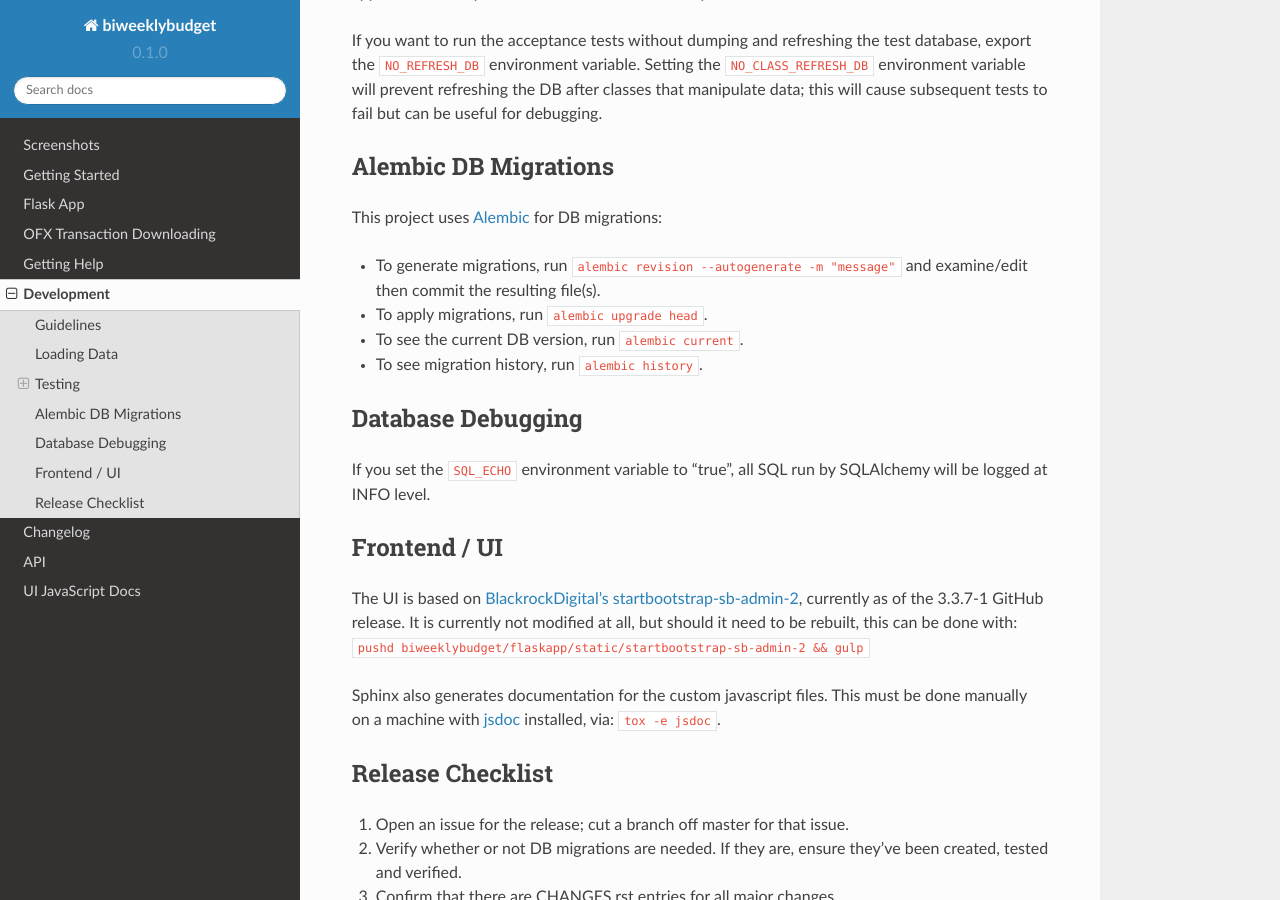
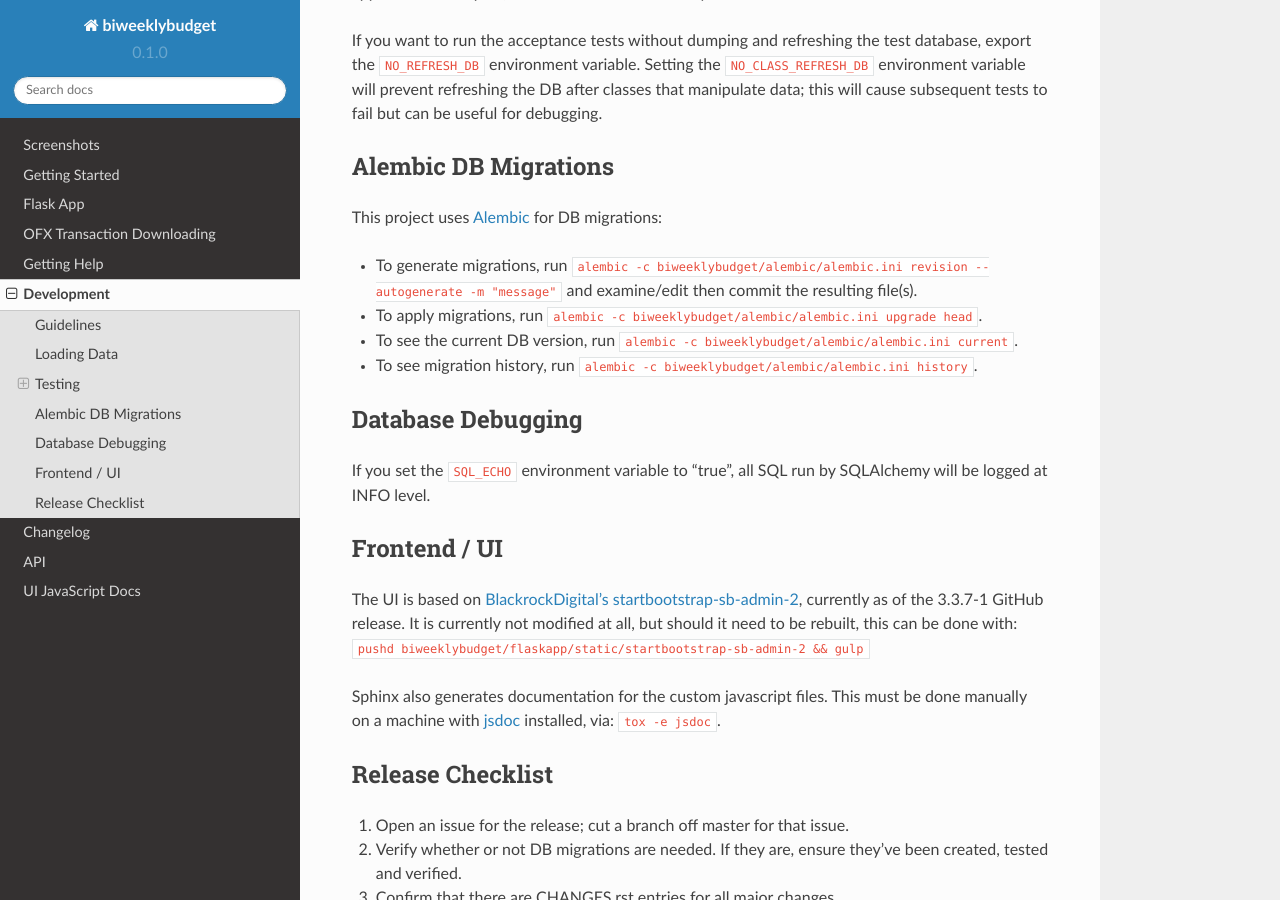
Before and after one commit to jantman/biweeklybudget, a Sphinx documentation site: the page built from docs/source/development.rst, in a window 1280 px wide and 900 px high, scrolled down 1871 px. Built offline with Sphinx 7.4.7 and the Read the Docs theme 2.0.0, drawn with Linux system fonts in a browser that asks for light colours.

Commit message:
actually include alembic.ini in the package

```diff
--- a/docs/source/development.rst
+++ b/docs/source/development.rst
@@ -91,10 +91,10 @@ Alembic DB Migrations
 This project uses `Alembic <http://alembic.zzzcomputing.com/en/latest/index.html>`_
 for DB migrations:
 
-* To generate migrations, run ``alembic revision --autogenerate -m "message"`` and examine/edit then commit the resulting file(s).
-* To apply migrations, run ``alembic upgrade head``.
-* To see the current DB version, run ``alembic current``.
-* To see migration history, run ``alembic history``.
+* To generate migrations, run ``alembic -c biweeklybudget/alembic/alembic.ini revision --autogenerate -m "message"`` and examine/edit then commit the resulting file(s).
+* To apply migrations, run ``alembic -c biweeklybudget/alembic/alembic.ini upgrade head``.
+* To see the current DB version, run ``alembic -c biweeklybudget/alembic/alembic.ini current``.
+* To see migration history, run ``alembic -c biweeklybudget/alembic/alembic.ini history``.
 
 Database Debugging
 ------------------
--- a/docs/source/getting_started.rst
+++ b/docs/source/getting_started.rst
@@ -43,9 +43,9 @@ This project uses `Alembic <http://alembic.zzzcomputing.com/en/latest/index.html
 for DB migrations. The migrations should be applied automatically as needed, but if
 that fails:
 
-* To apply migrations, run ``alembic upgrade head``.
-* To see the current DB version, run ``alembic current``.
-* To see migration history, run ``alembic history``.
+* To apply migrations, run ``alembic -c biweeklybudget/alembic/alembic.ini upgrade head``.
+* To see the current DB version, run ``alembic -c biweeklybudget/alembic/alembic.ini current``.
+* To see migration history, run ``alembic -c biweeklybudget/alembic/alembic.ini history``.
 
 .. _getting_started.configuration:
 
--- a/setup.py
+++ b/setup.py
@@ -81,6 +81,7 @@ setup(
         'biweeklybudget': [
             'flaskapp/templates/*',
             'flaskapp/static/*',
+            'alembic/alembic.ini'
         ]
     },
     url=PROJECT_URL,
```
Also changed, not shown: 6 other files.
